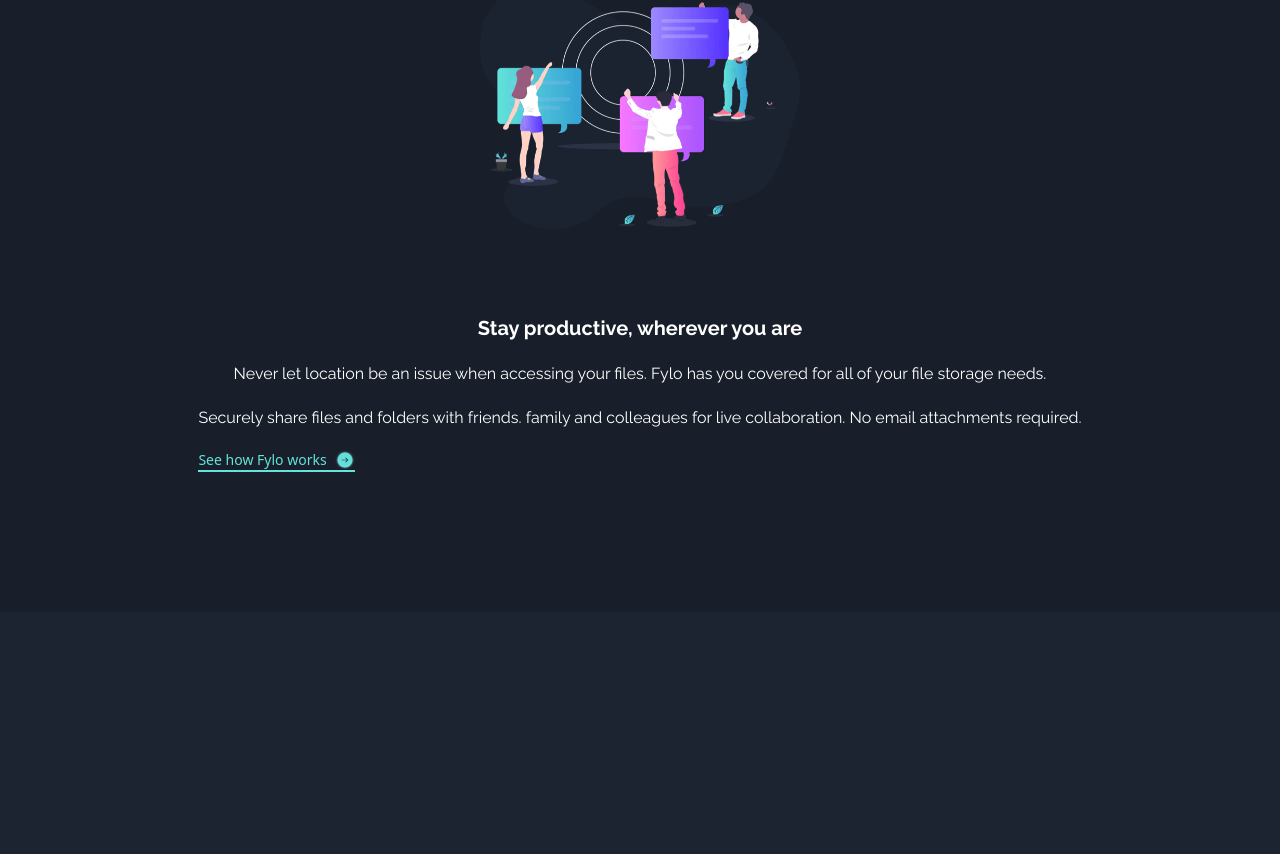
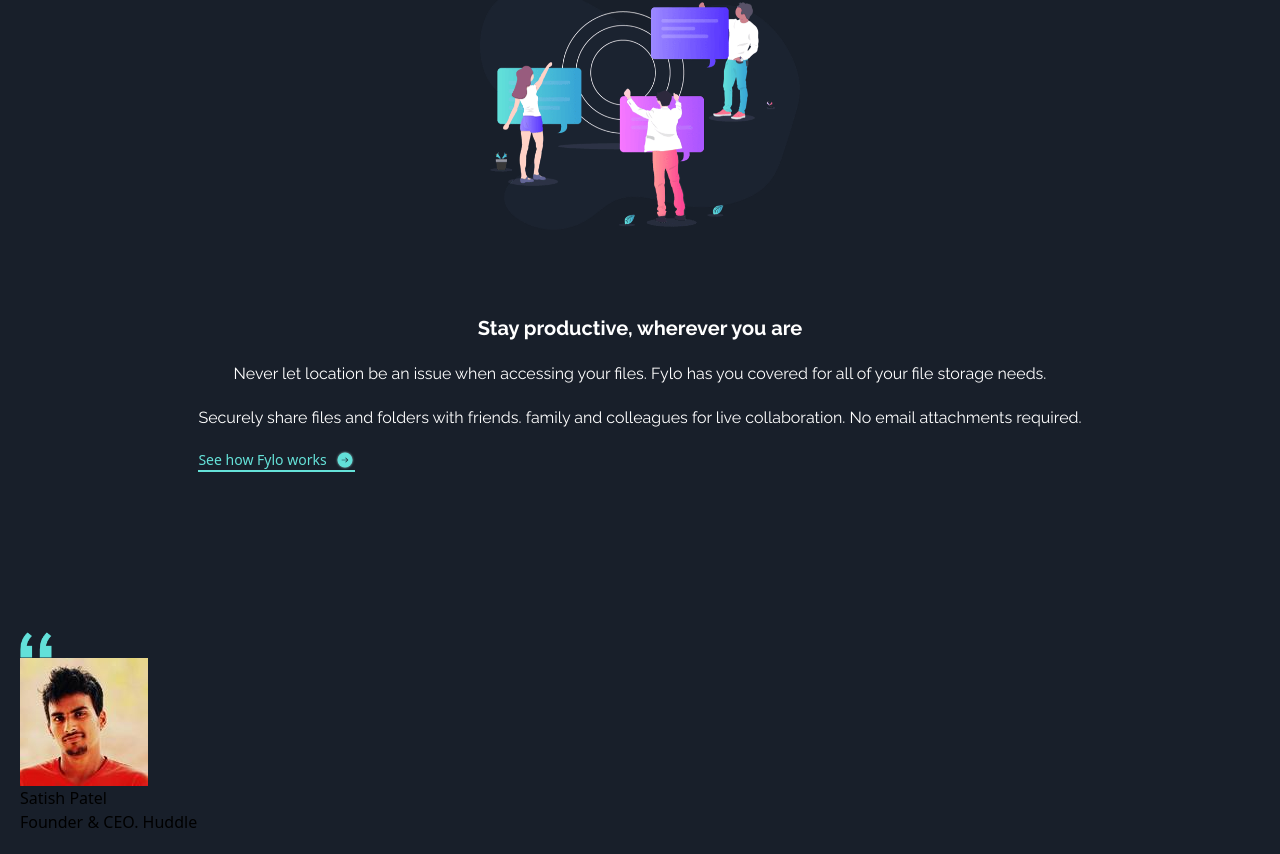
Before and after one commit to Realitales/fylo-web, a React (Vite) app: page / in a window 1280 px wide. Shown: the part 1800-2654 px from the top of the page. Before the commit the page ends 2412 px from the top, so only its background shows below. Built offline with nearby package versions, Linux system fonts and the light colour scheme.

Commit message:
added plates for cards of feedbacks

```diff
--- a/src/App.tsx
+++ b/src/App.tsx
@@ -2,6 +2,7 @@ import React from "react";
 import Landing from "./pages/Landing";
 import Perks from "./pages/Perks";
 import Productive from "./pages/Productive";
+import Reference from "./pages/Reference";
 
 const App = () => {
   return (
@@ -9,6 +10,7 @@ const App = () => {
       <Landing />
       <Perks />
       <Productive />
+      <Reference />
     </div>
   );
 };
--- /dev/null
+++ b/src/components/Card.tsx
@@ -0,0 +1,21 @@
+import React from "react";
+
+interface CardProps {
+  img: string;
+  message: string;
+  from: string;
+  title: string;
+}
+
+export const Card = ({ img, message, from, title }: CardProps) => {
+  return (
+    <div>
+      <img src={img} alt="" />
+      <p>{message}</p>
+      <h1>{from}</h1>
+      <h2>{title}</h2>
+    </div>
+  );
+};
+
+export default Card;
--- /dev/null
+++ b/src/pages/Reference.tsx
@@ -0,0 +1,27 @@
+import React from "react";
+import Card from "../components/Card";
+
+//images
+import quotesICON from "../assets/bg-quotes.png";
+
+//feedbacks
+import feedbacks from "../utils/feedbacks";
+
+export const Reference = () => {
+  console.log(feedbacks);
+  return (
+    <div className="bg-dark-blue-2 px-5 py-5">
+      <img src={quotesICON} className="w-8" alt="quotes-icon" />
+      {feedbacks.map((feedback) => (
+        <Card
+          img={feedback.image}
+          from={feedback.from}
+          message={feedback.message}
+          title={feedback.title}
+        />
+      ))}
+    </div>
+  );
+};
+
+export default Reference;
--- /dev/null
+++ b/src/utils/feedbacks.ts
@@ -0,0 +1,10 @@
+export const feedbacks = [
+  {
+    image: "/assets/profile-1.jpg",
+    from: "Satish Patel",
+    title: "Founder & CEO. Huddle",
+    message: "",
+  },
+];
+
+export default feedbacks;
```
